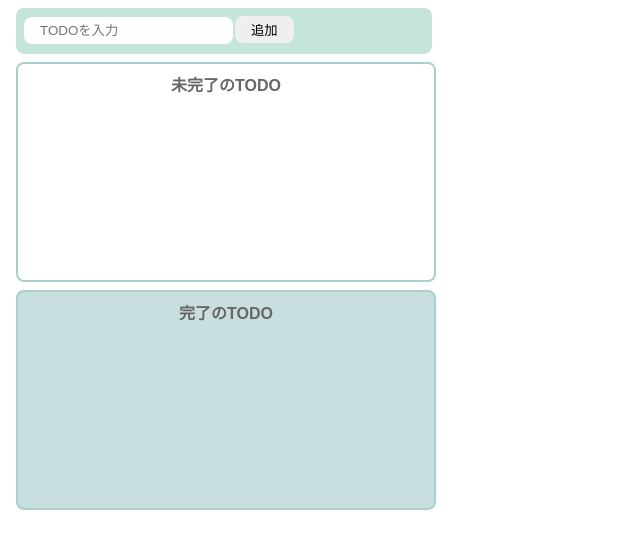
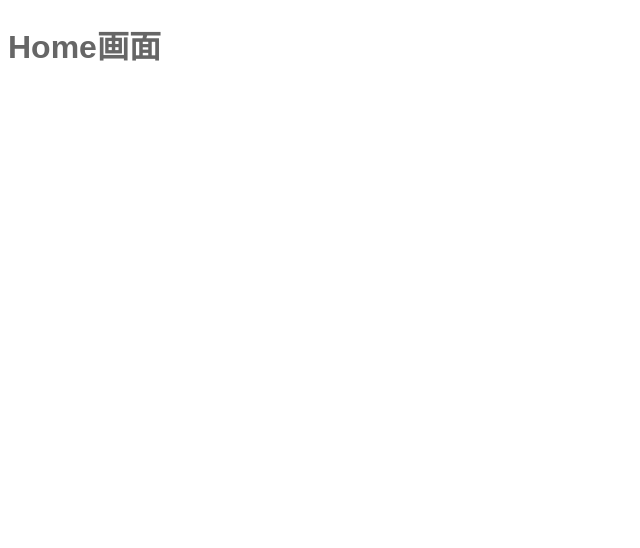
Before and after one commit to m-shimizu-f-50/react-sample, a React (Vite) app: page / in a window 1280 px wide. Shown: the top 548 px of the page, without its empty margins (0-640 px from the left). Built offline with nearby package versions, Linux system fonts and the light colour scheme.

Commit message:
React router 導入

```diff
--- a/package.json
+++ b/package.json
@@ -11,7 +11,8 @@
   },
   "dependencies": {
     "react": "^19.1.0",
-    "react-dom": "^19.1.0"
+    "react-dom": "^19.1.0",
+    "react-router-dom": "^7.6.2"
   },
   "devDependencies": {
     "@eslint/js": "^9.25.0",
--- /dev/null
+++ b/src/Home.tsx
@@ -0,0 +1,7 @@
+export const Home: React.FC = () => {
+	return (
+		<div>
+			<h1>Home画面</h1>
+		</div>
+	);
+};
--- a/src/main.tsx
+++ b/src/main.tsx
@@ -1,12 +1,20 @@
 import { StrictMode } from 'react';
 import { createRoot } from 'react-dom/client';
+import { BrowserRouter, Routes, Route } from 'react-router-dom';
+
 import { Todo } from './Todo';
+import { Home } from './Home';
 
 const rootElement = document.getElementById('root');
 const root = createRoot(rootElement!);
 root.render(
 	<StrictMode>
-		<Todo />
+		<BrowserRouter>
+			<Routes>
+				<Route path='/' element={<Home />} />
+				<Route path='/todo' element={<Todo />} />
+			</Routes>
+		</BrowserRouter>
 	</StrictMode>
 );
 
```
Also changed, not shown: 1 other file (tests, documents, lock files or other folders).
